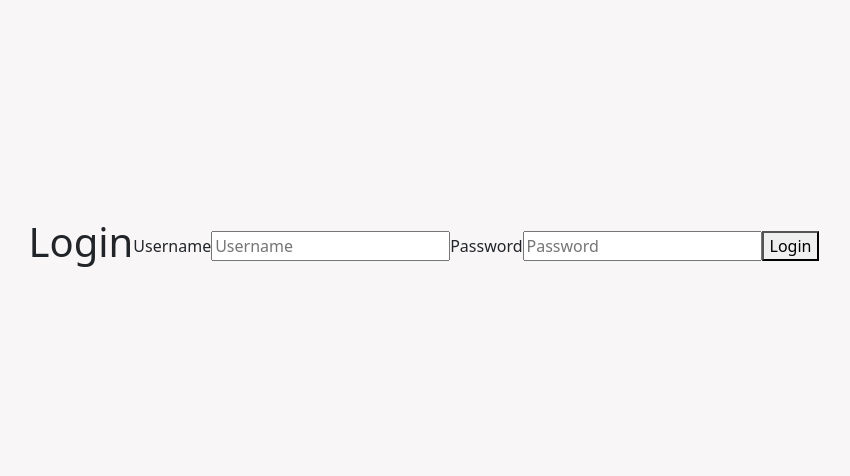
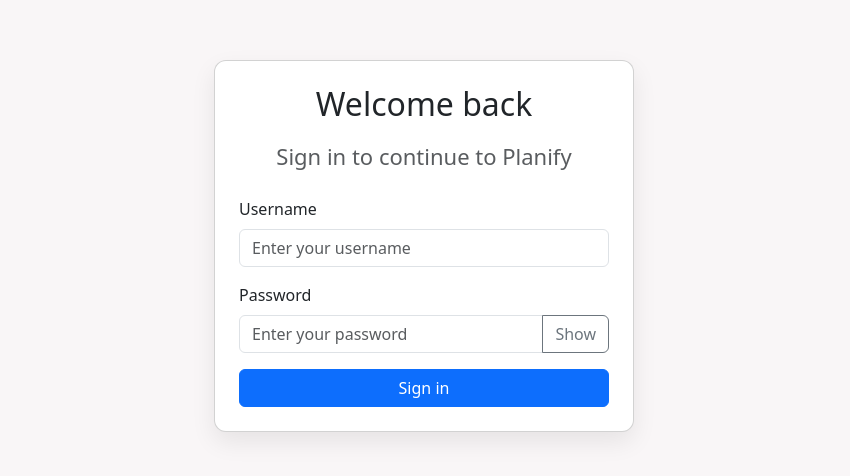
Before and after one commit to xhasanzx/Eventify, a React (Vite) app in the folder frontend/: page /Friends in a window 1280 px wide. Shown: the part 154-630 px from the top of the page, without its empty margins (216-1066 px from the left). Built offline with nearby package versions, Linux system fonts and the light colour scheme; no server answers.

Commit message:
added logout, login functionalities

```diff
--- a/frontend/src/App.jsx
+++ b/frontend/src/App.jsx
@@ -1,13 +1,14 @@
 import { useState, useEffect } from "react";
 import { BrowserRouter as Router, Routes, Route } from "react-router-dom";
 
+import API from "./api";
 import Navbar from "./components/NavBar";
 
 import Home from "./pages/Home";
 import MyPlans from "./pages/MyPlans";
 import FriendsPage from "./pages/Friends";
 import LoginForm from "./components/LoginForm";
-import API from "./api";
+import Logout from "./components/Logout";
 
 function App() {
   const [userEvents, setUserEvents] = useState([]);
@@ -29,6 +30,7 @@
       })
       .catch((err) => console.error(err));
   }, []);
+
   useEffect(() => {
     friends.forEach((friend) => {
       console.log(friend);
@@ -82,6 +84,7 @@
 
   return (
     <div style={{ backgroundColor: "#F9F6F7", minHeight: "100vh" }}>
+      {isLoggedIn && (
         <Router>
           <Navbar />
           <div className="container mt-4">
@@ -120,6 +123,7 @@
             </Routes>
           </div>
         </Router>
+      )}
     </div>
   );
 }
--- a/frontend/src/components/LoginForm.jsx
+++ b/frontend/src/components/LoginForm.jsx
@@ -4,26 +4,31 @@
 export default function LoginForm() {
   const [username, setUsername] = useState("");
   const [password, setPassword] = useState("");
+  const [showPassword, setShowPassword] = useState(false);
+  const [isLoading, setIsLoading] = useState(false);
+  const [error, setError] = useState("");
 
   const handleSubmit = (e) => {
     e.preventDefault();
-    const data = {
-      username: username,
-      password: password,
-    };
+    setError("");
+    if (!username.trim() || !password) {
+      setError("Please enter your username and password.");
+      return;
+    }
+    setIsLoading(true);
+    const data = { username, password };
 
     API.post("/user/login/", data)
       .then((res) => {
-        console.log(res);
         setTokens(res.data.tokens.access, res.data.tokens.refresh);
-
         window.dispatchEvent(new Event("loginSuccess"));
         window.location.href = "/";
       })
       .catch((err) => {
         console.log(err);
-        alert("Login failed. Please check your credentials.");
-      });
+        setError("Invalid credentials. Please try again.");
+      })
+      .finally(() => setIsLoading(false));
   };
 
   return (
@@ -32,28 +37,80 @@
         display: "flex",
         justifyContent: "center",
         alignItems: "center",
-        height: "100vh",
+        minHeight: "100vh",
+        background: "#F9F6F7",
+        padding: "16px",
       }}
     >
-      <h1>Login</h1>
-      <form onSubmit={handleSubmit}>
-        <label htmlFor="username">Username</label>
+      <div
+        className="card"
+        style={{
+          width: "100%",
+          maxWidth: "420px",
+          borderRadius: "12px",
+          boxShadow: "0 10px 25px rgba(0,0,0,0.08)",
+        }}
+      >
+        <div className="card-body" style={{ padding: "24px" }}>
+          <h2 className="text-center mb-3">Welcome back</h2>
+          <p
+            className="text-muted text-center mb-4"
+            style={{ fontSize: "22px" }}
+          >
+            Sign in to continue to Planify
+          </p>
+
+          {error && (
+            <div className="alert alert-danger py-2" role="alert">
+              {error}
+            </div>
+          )}
+
+          <form onSubmit={handleSubmit} noValidate>
+            <div className="mb-3">
+              <label className="form-label">Username</label>
               <input
                 type="text"
-          placeholder="Username"
+                className="form-control"
+                placeholder="Enter your username"
                 value={username}
                 onChange={(e) => setUsername(e.target.value)}
+                autoComplete="username"
               />
+            </div>
 
-        <label htmlFor="password">Password</label>
+            <div className="mb-3">
+              <label className="form-label">Password</label>
+              <div className="input-group">
                 <input
-          type="password"
-          placeholder="Password"
+                  type={showPassword ? "text" : "password"}
+                  className="form-control"
+                  placeholder="Enter your password"
                   value={password}
                   onChange={(e) => setPassword(e.target.value)}
+                  autoComplete="current-password"
                 />
-        <button type="submit">Login</button>
+                <button
+                  type="button"
+                  className="btn btn-outline-secondary"
+                  onClick={() => setShowPassword((v) => !v)}
+                  aria-label={showPassword ? "Hide password" : "Show password"}
+                >
+                  {showPassword ? "Hide" : "Show"}
+                </button>
+              </div>
+            </div>
+
+            <button
+              type="submit"
+              className="btn btn-primary w-100"
+              disabled={isLoading}
+            >
+              {isLoading ? "Signing in..." : "Sign in"}
+            </button>
           </form>
+        </div>
+      </div>
     </div>
   );
 }
--- /dev/null
+++ b/frontend/src/components/logout.jsx
@@ -0,0 +1,61 @@
+export default function Logout({ onConfirm, onCancel }) {
+  const overlayStyle = {
+    position: "fixed",
+    top: 0,
+    left: 0,
+    width: "100vw",
+    height: "100vh",
+    backgroundColor: "rgba(0,0,0,0.45)",
+    display: "flex",
+    alignItems: "center",
+    justifyContent: "center",
+    zIndex: 1050,
+  };
+
+  const modalStyle = {
+    backgroundColor: "#fff",
+    width: "100%",
+    maxWidth: "420px",
+    borderRadius: "12px",
+    boxShadow: "0 10px 25px rgba(0,0,0,0.2)",
+    overflow: "hidden",
+  };
+
+  const headerStyle = {
+    padding: "16px 20px",
+    borderBottom: "1px solid #eee",
+    fontWeight: 700,
+  };
+
+  const bodyStyle = {
+    padding: "16px 20px",
+    color: "#444",
+  };
+
+  const footerStyle = {
+    padding: "14px 20px",
+    borderTop: "1px solid #eee",
+    display: "flex",
+    gap: "12px",
+    justifyContent: "flex-end",
+  };
+
+  return (
+    <div style={overlayStyle} role="dialog" aria-modal="true">
+      <div style={modalStyle}>
+        <div style={headerStyle}>Confirm Logout</div>
+        <div style={bodyStyle}>
+          Are you sure you want to log out? You will need to sign in again.
+        </div>
+        <div style={footerStyle}>
+          <button className="btn btn-outline-secondary" onClick={onCancel}>
+            Cancel
+          </button>
+          <button className="btn btn-danger" onClick={onConfirm}>
+            Logout
+          </button>
+        </div>
+      </div>
+    </div>
+  );
+}
--- a/frontend/src/components/navbar.jsx
+++ b/frontend/src/components/navbar.jsx
@@ -1,4 +1,6 @@
 import { Link, useLocation } from "react-router-dom";
+import Logout from "./logout";
+import { useEffect, useState } from "react";
 
 const navItems = [
   { path: "/", label: "Home" },
@@ -8,8 +10,27 @@
 
 export default function Navbar() {
   const location = useLocation();
+  const [showLogout, setShowLogout] = useState(false);
+
+  function handleOpenLogout() {
+    setShowLogout(true);
+  }
+
+  function handleCancelLogout() {
+    setShowLogout(false);
+  }
+
+  function handleConfirmLogout() {
+    localStorage.removeItem("access");
+    localStorage.removeItem("refresh");
+    window.location.href = "/";
+  }
 
   return (
+    <>
+      {showLogout && (
+        <Logout onConfirm={handleConfirmLogout} onCancel={handleCancelLogout} />
+      )}
       <nav
         className="navbar navbar-expand-lg navbar-dark shadow-sm"
         style={{ backgroundColor: "#4F98CA" }}
@@ -45,9 +66,19 @@
                   </Link>
                 </li>
               ))}
+
+              <li className="nav-item">
+                <button
+                  className="nav-link btn btn-link"
+                  onClick={handleOpenLogout}
+                >
+                  Logout
+                </button>
+              </li>
             </ul>
           </div>
         </div>
       </nav>
+    </>
   );
 }
```
Also changed, not shown: 2 other files (tests, documents, lock files or other folders). Lines whose indentation alone changed are shown as unchanged.
